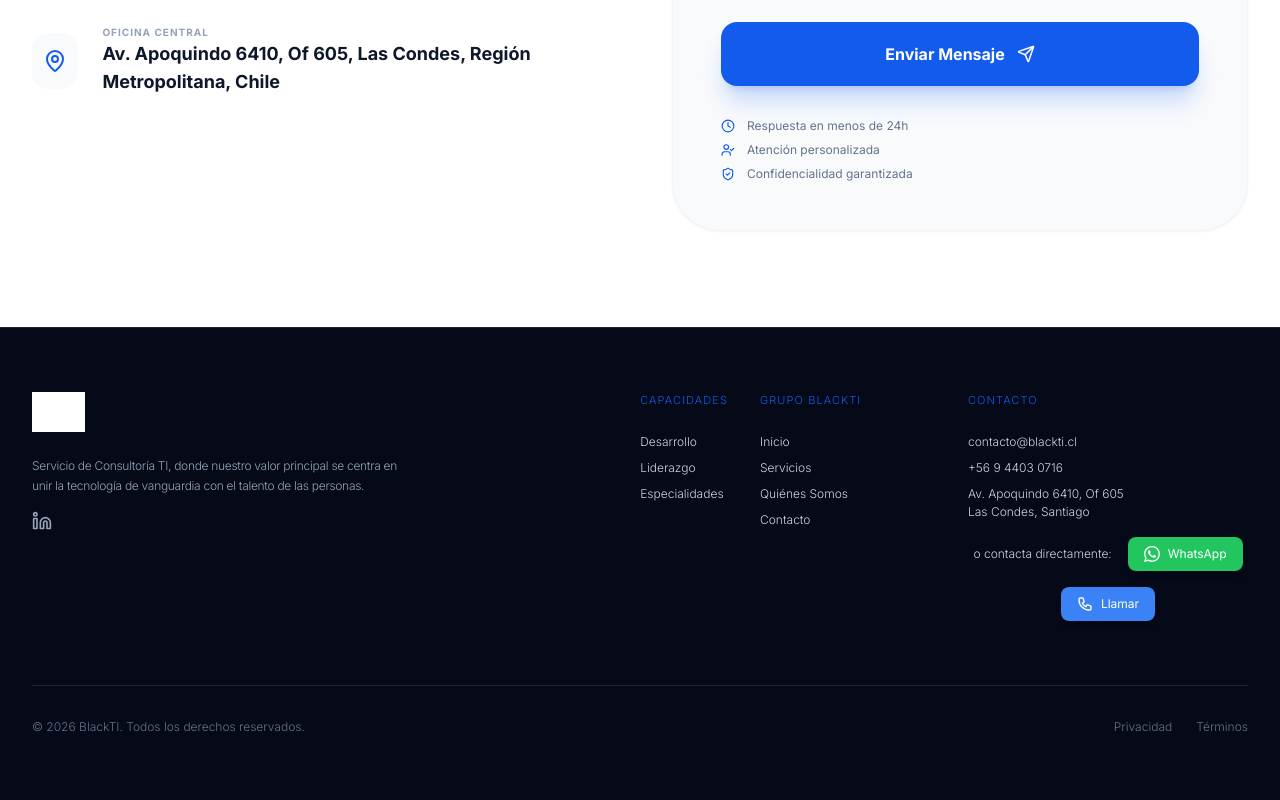
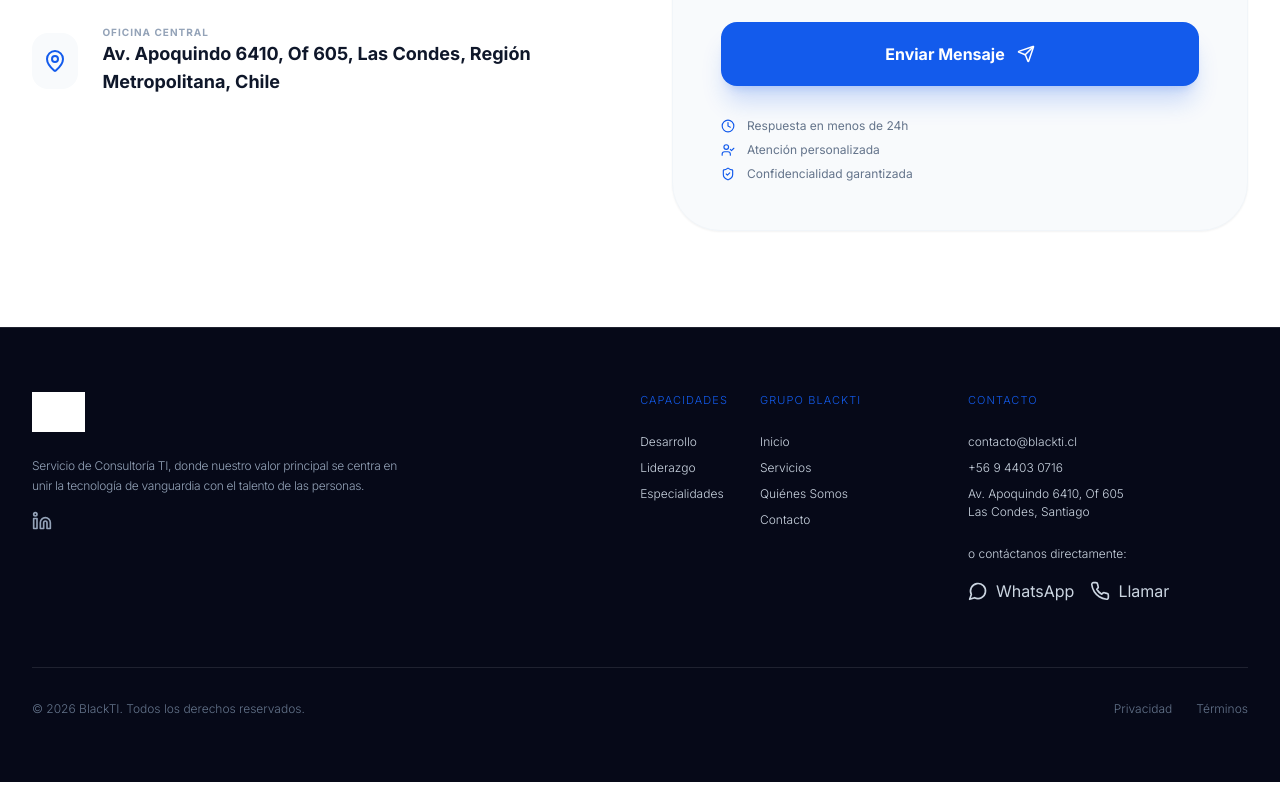
Before and after one commit to asinomas/paginaultima, a React (Vite) app in the folder Pagina_ultima/: page / in a window 1280 px wide. Shown: the part 9262-10062 px from the top of the page. Built offline with nearby package versions, Linux system fonts and the light colour scheme; no server answers; grey boxes are pictures that could not be loaded.

Commit message:
Update Footer.tsx

```diff
--- a/Pagina_ultima/src/components/Footer.tsx
+++ b/Pagina_ultima/src/components/Footer.tsx
@@ -1,5 +1,5 @@
 import React from 'react';
-import { Linkedin } from 'lucide-react';
+import { Linkedin, Phone, MessageCircle } from 'lucide-react';
 
 interface FooterProps {
   onNavigate?: (
@@ -45,7 +45,7 @@ const Footer: React.FC<FooterProps> = ({ onNavigate }) => {
               href="https://linkedin.com/company/blackti"
               target="_blank"
               rel="noopener noreferrer"
-              className="text-slate-400 hover:text-white transition-colors"
+              className="text-slate-400 hover:text-[#135bec] transition-colors"
               aria-label="Visitar Linkedin de BlackTI"
             >
               <Linkedin size={20} />
@@ -111,7 +111,7 @@ const Footer: React.FC<FooterProps> = ({ onNavigate }) => {
             </ul>
           </div>
 
-          {/* Columna Contacto - ADAPTADA AL ESTILO DE "CAPACIDADES" Y "GRUPO BLACKTI" */}
+          {/* Columna Contacto */}
           <div className="md:col-span-3 lg:col-span-3 mt-6 md:mt-0">
             <h5
               className="mb-4 md:mb-6 text-[9px] sm:text-[10px] md:text-[11px] font-light uppercase tracking-widest"
@@ -142,29 +142,29 @@ const Footer: React.FC<FooterProps> = ({ onNavigate }) => {
               </li>
             </ul>
 
-            {/* Opciones de contacto alternativas - AJUSTADO AL ESTILO CONSISTENTE */}
-            <div className="flex flex-wrap items-center justify-center gap-4 mt-4">
-              <span className="text-[10px] sm:text-[11px] md:text-[12px] font-light text-slate-300">o contacta directamente:</span>
+            {/* Botones de contacto directo - ahora con íconos lucide y estilo más neutro */}
+            <div className="flex flex-wrap items-center justify-start gap-4 mt-6">
+              <span className="text-[10px] sm:text-[11px] md:text-[12px] font-light text-slate-300">
+                o contáctanos directamente:
+              </span>
+
               <a
                 href="https://wa.me/56944030716"
                 target="_blank"
                 rel="noopener noreferrer"
-                className="flex items-center gap-2 px-4 py-2 bg-green-500 text-white text-[10px] sm:text-[11px] md:text-[12px] rounded-lg hover:bg-green-600 transition-all shadow-md hover:shadow-lg"
+                className="flex items-center gap-2 text-slate-300 hover:text-[#25D366] transition-colors"
                 aria-label="Contactar por WhatsApp"
               >
-                <svg className="w-4 h-4" fill="currentColor" viewBox="0 0 24 24" aria-hidden="true">
-                  <path d="M17.472 14.382c-.297-.149-1.758-.867-2.03-.967-.273-.099-.471-.148-.67.15-.197.297-.767.966-.94 1.164-.173.199-.347.223-.644.075-.297-.15-1.255-.463-2.39-1.475-.883-.788-1.48-1.761-1.653-2.059-.173-.297-.018-.458.13-.606.134-.133.298-.347.446-.52.149-.174.198-.298.298-.497.099-.198.05-.371-.025-.52-.075-.149-.669-1.612-.916-2.207-.242-.579-.487-.5-.669-.51-.173-.008-.371-.01-.57-.01-.198 0-.52.074-.792.372-.272.297-1.04 1.016-1.04 2.479 0 1.462 1.065 2.875 1.213 3.074.149.198 2.096 3.2 5.077 4.487.709.306 1.262.489 1.694.625.712.227 1.36.195 1.871.118.571-.085 1.758-.719 2.006-1.413.248-.694.248-1.289.173-1.413-.074-.124-.272-.198-.57-.347m-5.421 7.403h-.004a9.87 9.87 0 01-5.031-1.378l-.361-.214-3.741.982.998-3.648-.235-.374a9.86 9.86 0 01-1.51-5.26c.001-5.45 4.436-9.884 9.888-9.884 2.64 0 5.122 1.03 6.988 2.898a9.825 9.825 0 012.893 6.994c-.003 5.45-4.437 9.884-9.885 9.884m8.413-18.297A11.815 11.815 0 0012.05 0C5.495 0 .16 5.335.157 11.892c0 2.096.547 4.142 1.588 5.945L.057 24l6.305-1.654a11.882 11.882 0 005.683 1.448h.005c6.554 0 11.89-5.335 11.893-11.893a11.821 11.821 0 00-3.48-8.413Z"/>
-                </svg>
+                <MessageCircle size={20} />
                 WhatsApp
               </a>
+
               <a
                 href="tel:+56944030716"
-                className="flex items-center gap-2 px-4 py-2 bg-blue-500 text-white text-[10px] sm:text-[11px] md:text-[12px] rounded-lg hover:bg-blue-600 transition-all shadow-md hover:shadow-lg"
+                className="flex items-center gap-2 text-slate-300 hover:text-[#135bec] transition-colors"
                 aria-label="Llamar por teléfono"
               >
-                <svg className="w-4 h-4" fill="none" stroke="currentColor" viewBox="0 0 24 24" aria-hidden="true">
-                  <path strokeLinecap="round" strokeLinejoin="round" strokeWidth={2} d="M3 5a2 2 0 012-2h3.28a1 1 0 01.948.684l1.498 4.493a1 1 0 01-.502 1.21l-2.257 1.13a11.042 11.042 0 005.516 5.516l1.13-2.257a1 1 0 011.21-.502l4.493 1.498a1 1 0 01.684.949V19a2 2 0 01-2 2h-1C9.716 21 3 14.284 3 6V5z" />
-                </svg>
+                <Phone size={20} />
                 Llamar
               </a>
             </div>
```
